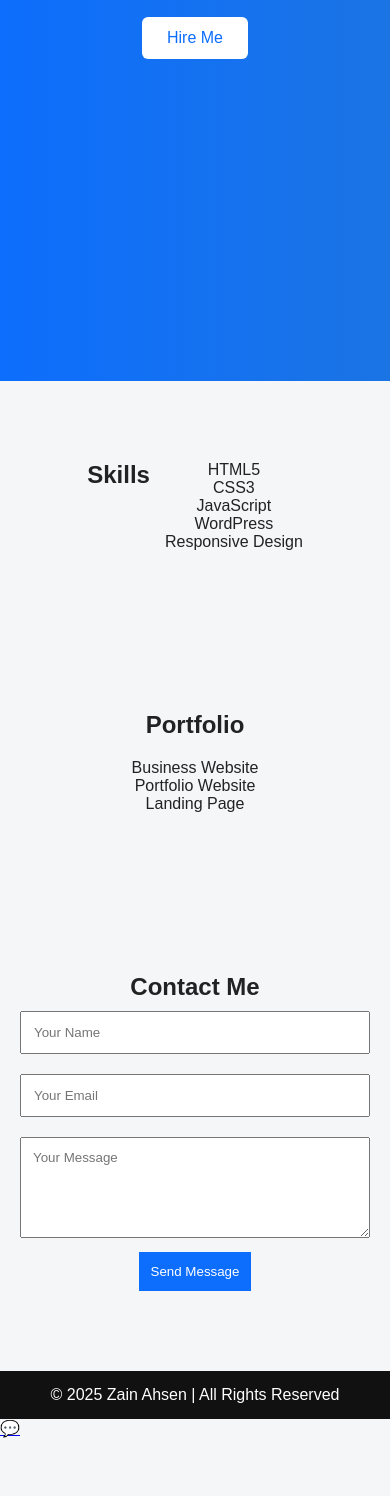
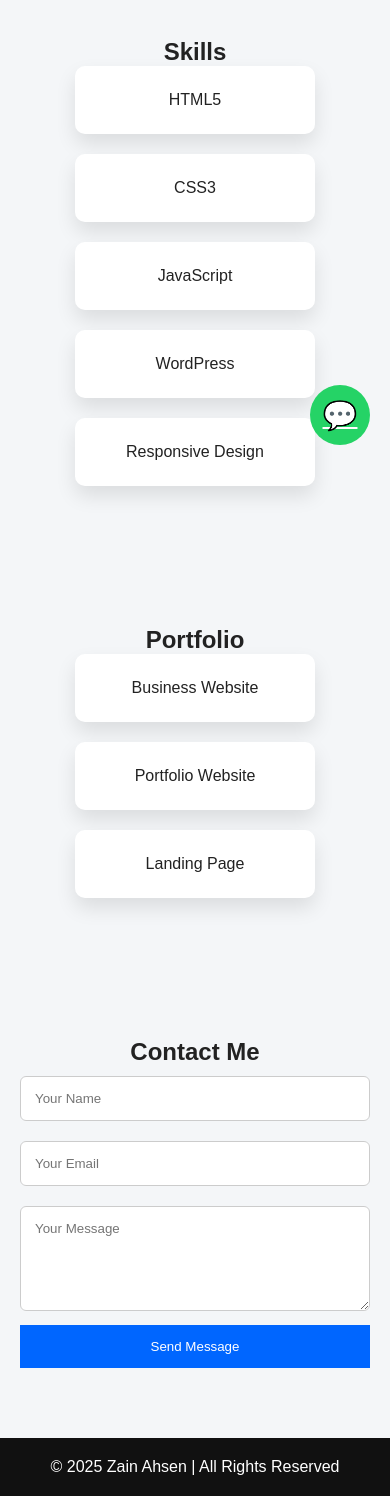
Before and after one commit to ZTechs-webdev/Portfolio, a plain HTML site: page index.html in a window 390 px wide. Shown: the part 379-1875 px from the top of the page. Before the commit the page ends 1817 px from the top, so only its background shows below. Drawn offline with nearby package versions, Linux system fonts and the light colour scheme.

Commit message:
Update style.css

```diff
--- a/style.css
+++ b/style.css
@@ -1,153 +1,91 @@
-* {
-    margin: 0;
-    padding: 0;
-    box-sizing: border-box;
-    scroll-behavior: smooth;
-    font-family: Arial, sans-serif;
+*{margin:0;padding:0;box-sizing:border-box;font-family:Arial,sans-serif}
+
+body{background:#f4f6f8;color:#222}
+
+.hero{
+  background:linear-gradient(135deg,#0066ff,#00c6ff);
+  color:white;
+  text-align:center;
+  padding:100px 20px;
 }
 
-body {
-    background: #f4f6f8;
-    color: #222;
+.hero h1{font-size:3rem;}
+.hero p{margin:15px 0;font-size:1.2rem;}
+
+.btn{
+  background:#fff;
+  color:#0066ff;
+  padding:12px 25px;
+  border-radius:30px;
+  text-decoration:none;
+  font-weight:bold;
 }
 
-/* NAVBAR */
-.navbar {
-    position: sticky;
-    top: 0;
-    background: #0d6efd;
-    color: white;
-    display: flex;
-    justify-content: space-between;
-    padding: 15px 40px;
-    z-index: 1000;
+section{
+  padding:70px 20px;
+  text-align:center;
 }
 
-.navbar ul {
-    display: flex;
-    list-style: none;
-    gap: 20px;
+.grid{
+  display:flex;
+  flex-wrap:wrap;
+  justify-content:center;
+  gap:20px;
 }
 
-.navbar a {
-    color: white;
-    text-decoration: none;
+.card{
+  background:#fff;
+  padding:25px;
+  width:240px;
+  border-radius:10px;
+  box-shadow:0 10px 20px rgba(0,0,0,0.1);
+  transition:0.3s;
 }
 
-#toggleMode {
-    background: white;
-    border: none;
-    padding: 5px 10px;
-    cursor: pointer;
+.card:hover{
+  transform:translateY(-8px);
 }
 
-/* HERO */
-.hero {
-    height: 90vh;
-    background: linear-gradient(to right, #0d6efd, #1b74e4);
-    color: white;
-    display: flex;
-    flex-direction: column;
-    align-items: center;
-    justify-content: center;
-    text-align: center;
+form{
+  max-width:450px;
+  margin:auto;
 }
 
-.btn {
-    margin-top: 20px;
-    padding: 12px 25px;
-    background: white;
-    color: #0d6efd;
-    border-radius: 6px;
-    text-decoration: none;
+input,textarea{
+  width:100%;
+  padding:14px;
+  margin:10px 0;
+  border-radius:6px;
+  border:1px solid #ccc;
 }
 
-/* SECTIONS */
-section {
-    padding: 80px 20px;
-    text-align: center;
+button{
+  width:100%;
+  padding:14px;
+  background:#0066ff;
+  color:white;
+  border:none;
+  cursor:pointer;
 }
 
-.skills {
-    display: flex;
-    justify-content: center;
-    gap: 15px;
-    flex-wrap: wrap;
+footer{
+  background:#111;
+  color:#fff;
+  text-align:center;
+  padding:20px;
 }
 
-.skill {
-    background: #eaeaea;
-    padding: 12px 20px;
-    border-radius: 20px;
-    transition: 0.3s;
+.whatsapp{
+  position:fixed;
+  right:20px;
+  bottom:20px;
+  background:#25d366;
+  color:white;
+  width:60px;
+  height:60px;
+  border-radius:50%;
+  display:flex;
+  align-items:center;
+  justify-content:center;
+  font-size:28px;
 }
-
-.skill:hover {
-    background: #0d6efd;
-    color: white;
-    transform: scale(1.1);
-}
-
-/* PROJECTS */
-.projects {
-    display: grid;
-    grid-template-columns: repeat(auto-fit, minmax(250px, 1fr));
-    gap: 20px;
-}
-
-.project-card {
-    background: white;
-    padding: 25px;
-    border-radius: 10px;
-    box-shadow: 0 0 10px rgba(0,0,0,0.1);
-    transition: 0.3s;
-}
-
-.project-card:hover {
-    transform: translateY(-5px);
-}
-
-/* CONTACT */
-form {
-    max-width: 500px;
-    margin: auto;
-}
-
-input, textarea {
-    width: 100%;
-    padding: 12px;
-    margin: 10px 0;
-}
-
-button {
-    background: #0d6efd;
-    color: white;
-    border: none;
-    padding: 12px;
-    cursor: pointer;
-}
-
-/* FOOTER */
-footer {
-    background: #111;
-    color: white;
-    text-align: center;
-    padding: 15px;
-}
-
-/* DARK MODE */
-body.dark {
-    background: #121212;
-    color: #eee;
-}
-
-body.dark .navbar,
-body.dark footer {
-    background: #000;
-}
-
-body.dark .skill,
-body.dark .project-card {
-    background: #1e1e1e;
-    color: white;
-}
```
